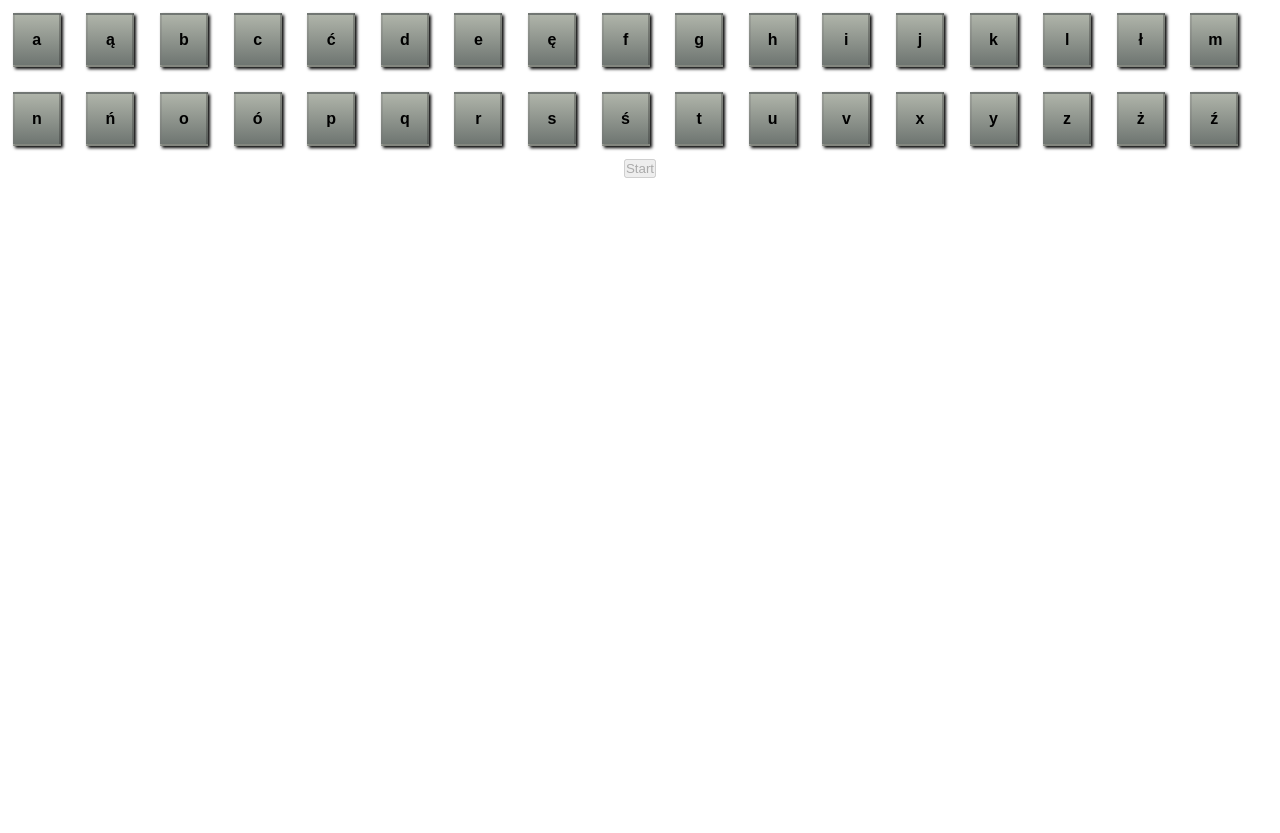
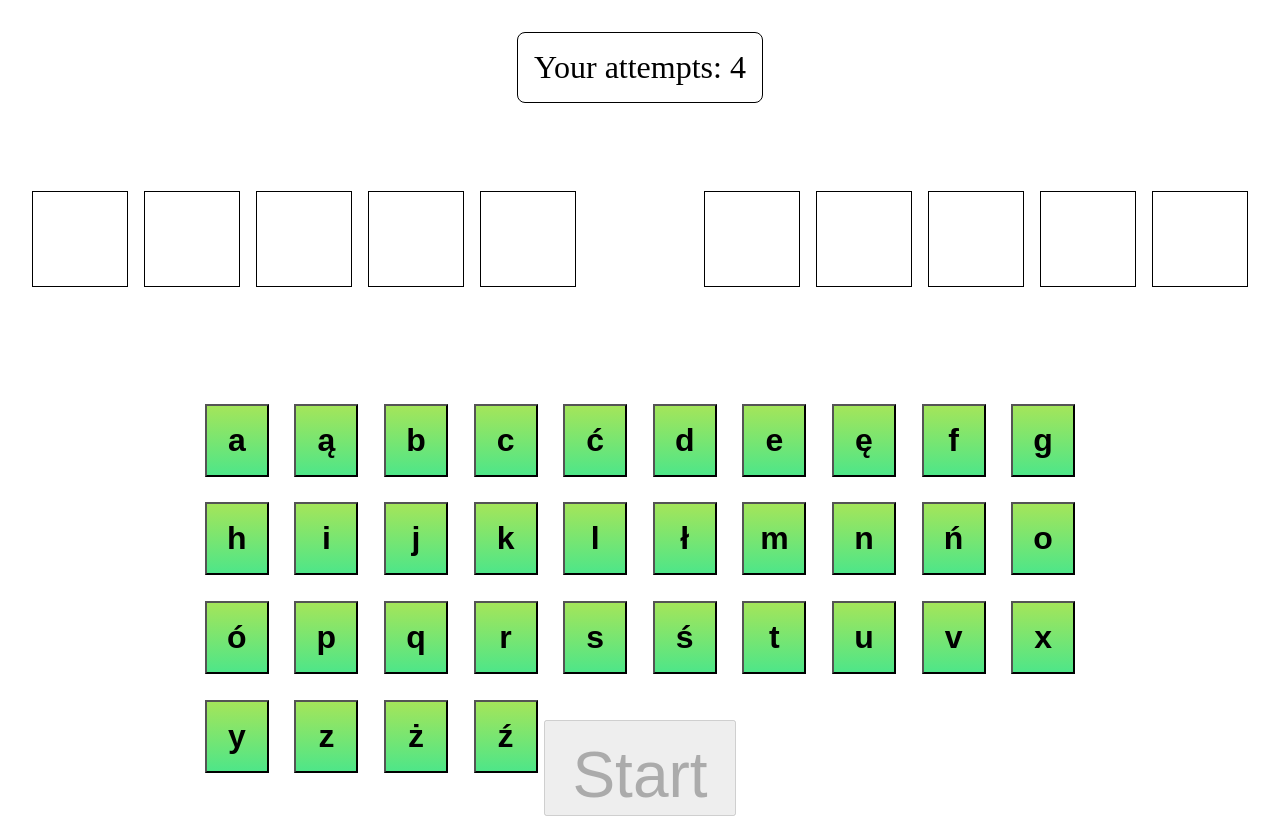
Before and after one commit to raszta/words-game, a website built with webpack: page dist/index.html in a window 1280 px wide. Both pictures are taken after a click on the button "Start". Before the commit the page ends 800 px from the top, so only its background shows below. Built offline with nearby package versions, Linux system fonts and the light colour scheme.

Commit message:
New styling, randomSentence improved

```diff
--- a/src/js/app.js
+++ b/src/js/app.js
@@ -3,15 +3,16 @@ $(()=>{
     const $gameSentence = $( '.game-sentence' );
     const $elemLetters = $( '.game-letters' );
     const $startBtn = $( '.game-start__btn' );
-
+    const $prepare = $('.prepare');
 
     class Game {
         constructor(){
             this.attempts = 0;
             const passwords = [ 'Terminator',
-            'Harry Potter i kamień filozoficzny',
+            'Forrest gump', 'Pitch black',
             'Drużyna A' ];
             this.currentPass = null;
+            this.currentPassLetters = null;
 
             this.generateLetters =function () {
                 const alphabet = [ 'a', 'ą', 'b', 'c', 'ć', 'd', 'e', 'ę', 'f', 'g', 'h', 'i', 'j', 'k', 'l', 'ł', 'm', 'n', 'ń', 'o', 'ó', 'p', 'q', 'r', 's', 'ś', 't', 'u', 'v',  'x', 'y', 'z', 'ż', 'ź' ];
@@ -48,26 +49,46 @@ $(()=>{
             }
 
             this.showAttempts = () =>{
-                $gameAttempts.text(this.attempts);
+                $gameAttempts.text(`Your attempts: ${this.attempts}`);
             }
 
             this.randomSentence = ()=>{
                 this.currentPass = passwords[Math.floor(Math.random()*passwords.length)];
+                this.currentPassLetters = this.currentPass.replace(/ /g, '');
+                console.log(this.currentPass);
 
+                $gameSentence.innerHtml = '';
+                const letters = this.currentPass.split('');
+
+                letters.forEach(el =>{
+                    const $div = $('<div>');
+                    $div.addClass('game-letter-box');
+                    if(el === ' '){
+                        $div.addClass('game-letter-box--without');
+                    }
+                    $gameSentence.append($div);
+                });
             }
 
             this.startGame = () =>{
+                this.initBoard();
                 this.attempts = 4;
-                this.enableLetters();
+
+                $prepare.show();
+                setTimeout(()=>{
+                    $prepare.hide();
+                    this.enableLetters();
+                },2000);
                 this.showAttempts();
                 this.randomSentence();
             }
         }
     }
+    $prepare.hide();
 
     $startBtn.on( 'click', () =>{
         const game = new Game();
-        game.initBoard();
+        game.startGame();
         $startBtn.attr( 'disabled', true);
     });
 
--- a/src/scss/style.scss
+++ b/src/scss/style.scss
@@ -2,6 +2,10 @@
     box-sizing: border-box;
     margin: 0;
     padding: 0;
+}
+
+body{
+    position: relative;
 }
 
 .game {
@@ -12,9 +16,9 @@
 }
 
 .game-letter{
-    width:3rem;
+    width:4rem;
     font-weight: 900;
-    font-size: 1rem;
+    font-size: 2rem;
     padding: 1rem;
     margin:0.8rem;
     background: linear-gradient(rgba(125, 218, 20, 0.7), rgba(3, 219, 86, 0.7));
@@ -31,3 +35,59 @@
     background: linear-gradient(rgba(141, 148, 133, 0.7), rgba(49, 59, 53, 0.7));
     box-shadow: 2px 2px 3px black;
 }
+
+.game-start__btn{
+    height: 6rem;
+    width: 12rem;
+    padding: 1rem;
+    font-size: 4rem;
+    position: absolute;
+    top:90vh;
+}
+
+.prepare{
+    position:absolute;
+    z-index: 2;
+    background: url(../img/evening.png) center/cover no-repeat;
+    height: 100vh;
+    width: 100%;
+    display: flex;
+    justify-content: center;
+    align-items: center;
+}
+
+.prepare-text{
+   text-align: center;
+    font-size: 5rem;
+}
+
+.game-attempts{
+    margin:2rem;
+    border: 0.1rem solid black;
+    border-radius: 0.5rem;
+    font-size: 2rem;
+    padding: 1rem;
+}
+
+.game-letter-box{
+    border:0.1rem solid black;
+    height: 6rem;
+    width: 6rem;
+    margin: 0.5rem;
+}
+
+.game-letter-box--without{
+    border:0;
+}
+
+.game-sentence{
+    margin:3rem;
+    display: flex;
+}
+
+.game-letters{
+    margin: 3rem;
+    width:70vw;
+    display:flex;
+    flex-wrap: wrap;
+}
```
Also changed, not shown: dist/css/style.min.css, dist/img/evening.png (added), dist/index.html, dist/js/bundle.min.js, 2 other files.
